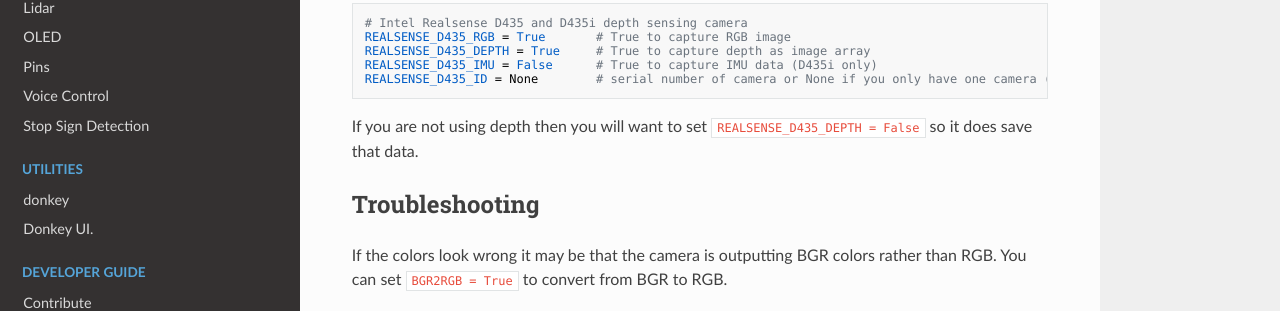
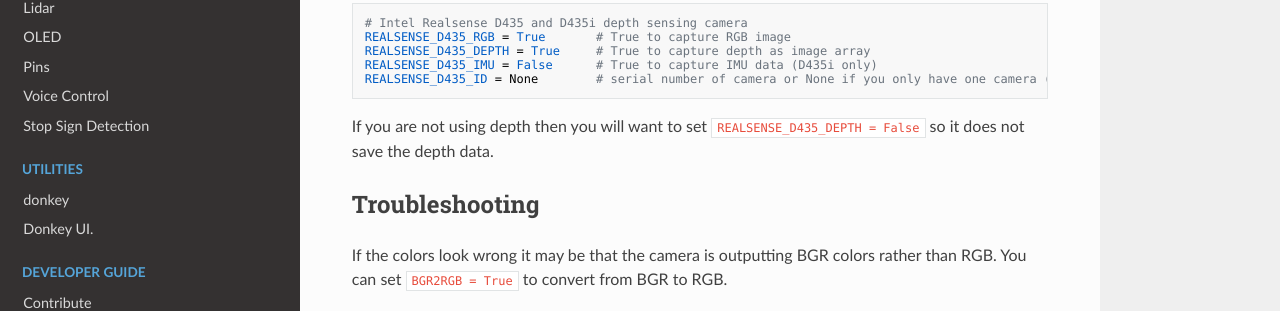
Before and after one commit to autorope/donkeydocs, an MkDocs documentation site: the page built from docs/parts/cameras.md, in a window 1280 px wide and 900 px high, scrolled down 1242 px. Shown: the part 334-645 px from the top of the window. Built offline with MkDocs 1.6.1, drawn with Linux system fonts in a browser that asks for light colours; nearby versions of some CDN libraries.

Commit message:
cameras.md

````diff
--- a/docs/parts/cameras.md
+++ b/docs/parts/cameras.md
@@ -44,7 +44,7 @@ REALSENSE_D435_IMU = False      # True to capture IMU data (D435i only)
 REALSENSE_D435_ID = None        # serial number of camera or None if you only have one camera (it will autodetect)
 ```
 
-If you are not using depth then you will want to set `REALSENSE_D435_DEPTH = False` so it does save that data.
+If you are not using depth then you will want to set `REALSENSE_D435_DEPTH = False` so it does not save the depth data.
 
 ## Troubleshooting
 
````
